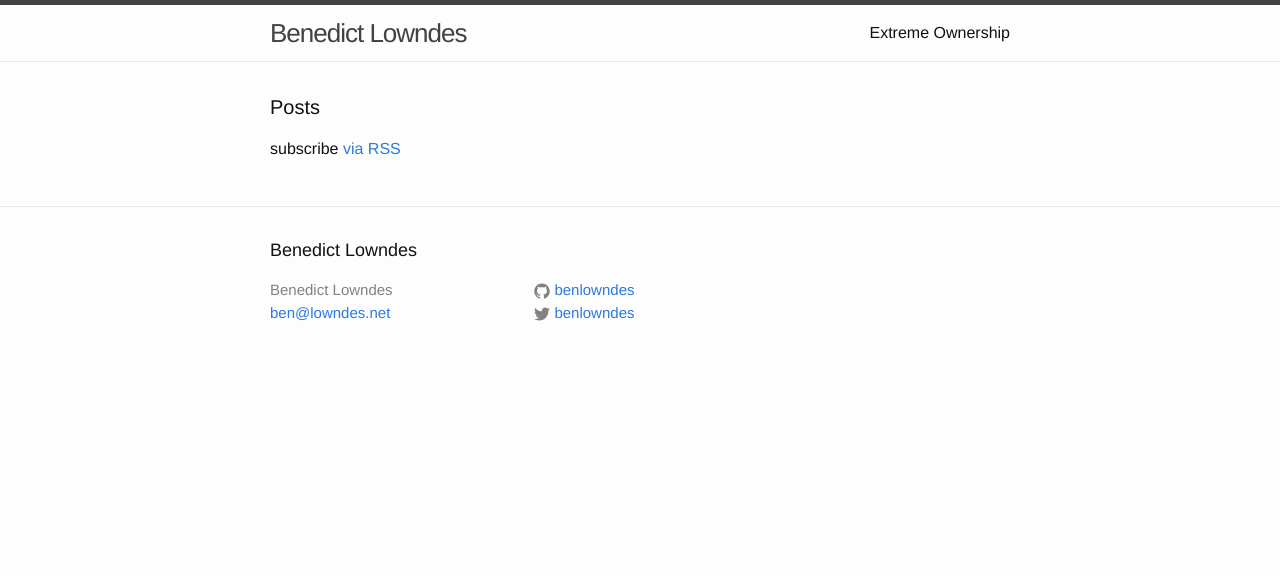
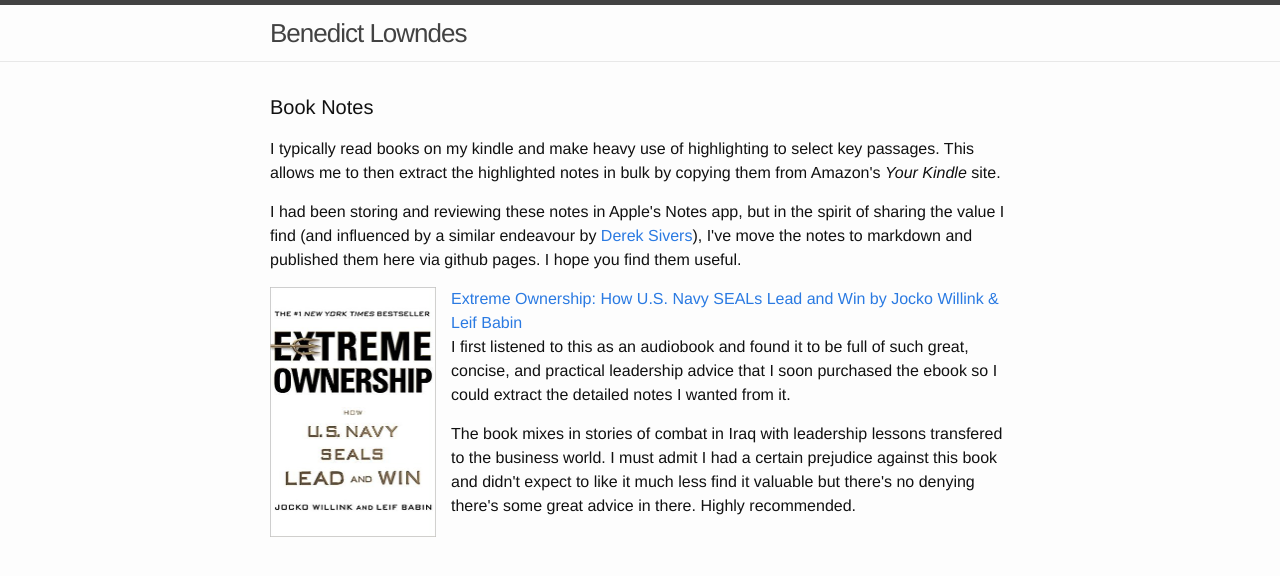
Before and after one commit to benlowndes/benlowndes.github.io, a Jekyll site: the page built from index.html, in a window 1280 px wide. Shown: the top 576 px of the page. Built offline with Jekyll 4.4.1, drawn with Linux system fonts in a browser that asks for light colours.

Commit message:
Updated index with first book entry

```diff
--- a/_includes/header.html
+++ b/_includes/header.html
@@ -13,13 +13,6 @@
         </svg>
       </a>
 
-      <div class="trigger">
-        {% for my_page in site.pages %}
-          {% if my_page.title %}
-          <a class="page-link" href="{{ my_page.url | prepend: site.baseurl }}">{{ my_page.title }}</a>
-          {% endif %}
-        {% endfor %}
-      </div>
     </nav>
 
   </div>
--- a/_layouts/default.html
+++ b/_layouts/default.html
@@ -13,8 +13,6 @@
       </div>
     </div>
 
-    {% include footer.html %}
-
   </body>
 
 </html>
--- a/index.html
+++ b/index.html
@@ -4,20 +4,32 @@ layout: default
 
 <div class="home">
 
-  <h1 class="page-heading">Posts</h1>
+  <h1 class="page-heading">Book Notes</h1>
 
-  <ul class="post-list">
-    {% for post in site.posts %}
-      <li>
-        <span class="post-meta">{{ post.date | date: "%b %-d, %Y" }}</span>
+  <p>I typically read books on my kindle and make heavy use of highlighting to select key passages.
+    This allows me to then extract the highlighted notes in bulk by copying them from Amazon's <em>Your Kindle</em> site.
+  </p>
+  <p>
+    I had been storing and reviewing these notes in Apple's Notes app, but in the spirit
+    of sharing the value I find (and influenced by a similar endeavour by <a href="https://sivers.org/book">Derek Sivers</a>), I've move the notes to markdown and published
+    them here via github pages. I hope you find them useful.
+  </p>
 
-        <h2>
-          <a class="post-link" href="{{ post.url | prepend: site.baseurl }}">{{ post.title }}</a>
-        </h2>
-      </li>
-    {% endfor %}
-  </ul>
-
-  <p class="rss-subscribe">subscribe <a href="{{ "/feed.xml" | prepend: site.baseurl }}">via RSS</a></p>
+  <div class="trigger">
+    <img src="/images/extreme-ownership.jpg" style="float:left;width:166px;height:250px;padding-right:15px;">
+    <a class="page-link" href="book/extreme-ownership.html">
+        Extreme Ownership: How U.S. Navy SEALs Lead and Win by Jocko Willink &amp; Leif Babin
+    </a>
+    <p>I first listened to this as an audiobook and found it to be full of such great,
+    concise, and practical leadership advice that I soon purchased the ebook so I could
+    extract the detailed notes I wanted from it.
+    </p>
+    <p>
+    The book mixes in stories of combat in Iraq with leadership lessons transfered to
+    the business world. I must admit I had a certain prejudice against this book and
+    didn't expect to like it much less find it valuable but there's no denying there's some
+    great advice in there. Highly recommended.
+    </p>
+  </div>
 
 </div>
```
Also changed, not shown: book/extreme-ownership.md (+2 -0 lines), images/extreme-ownership.jpg (added).
